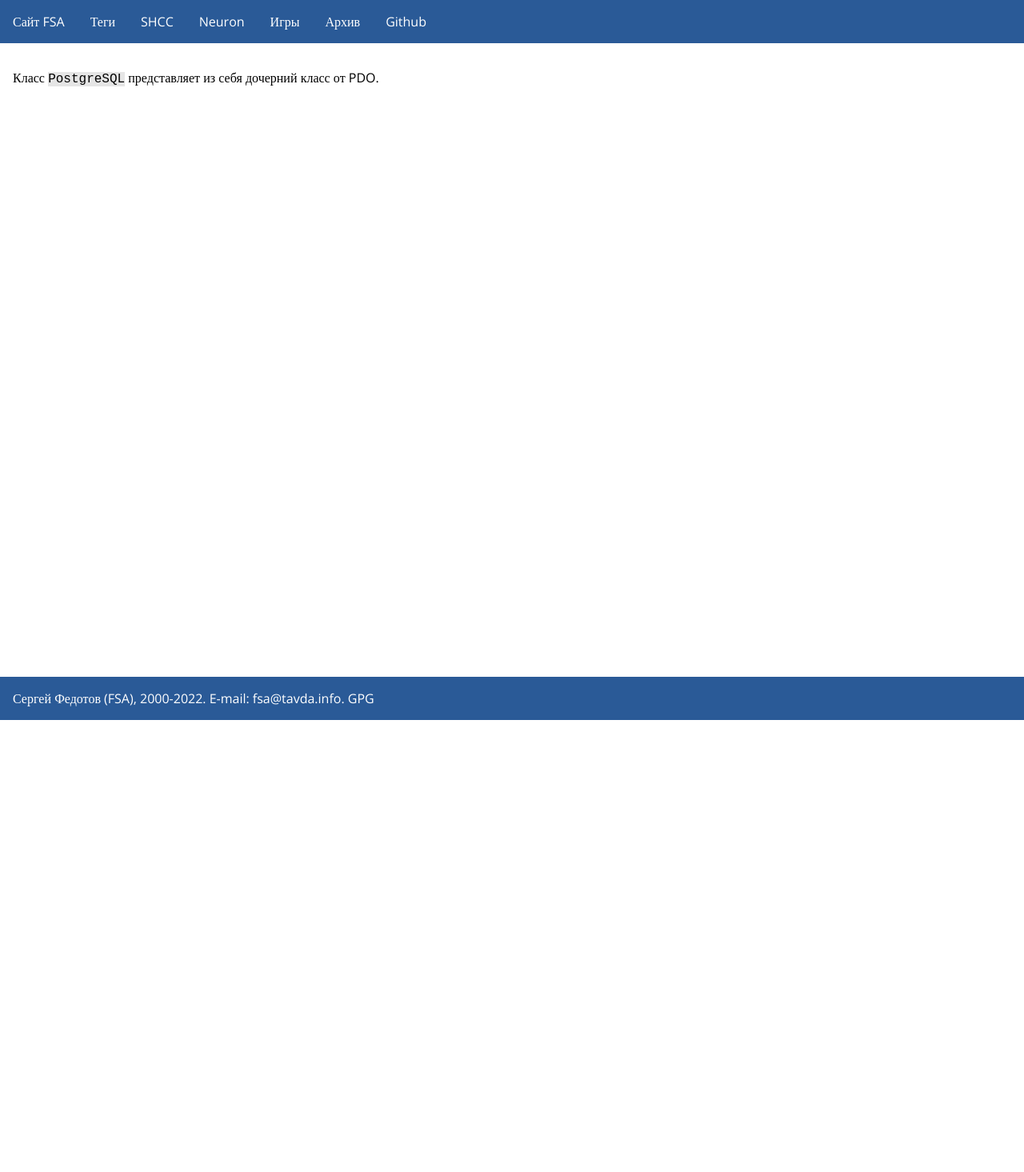
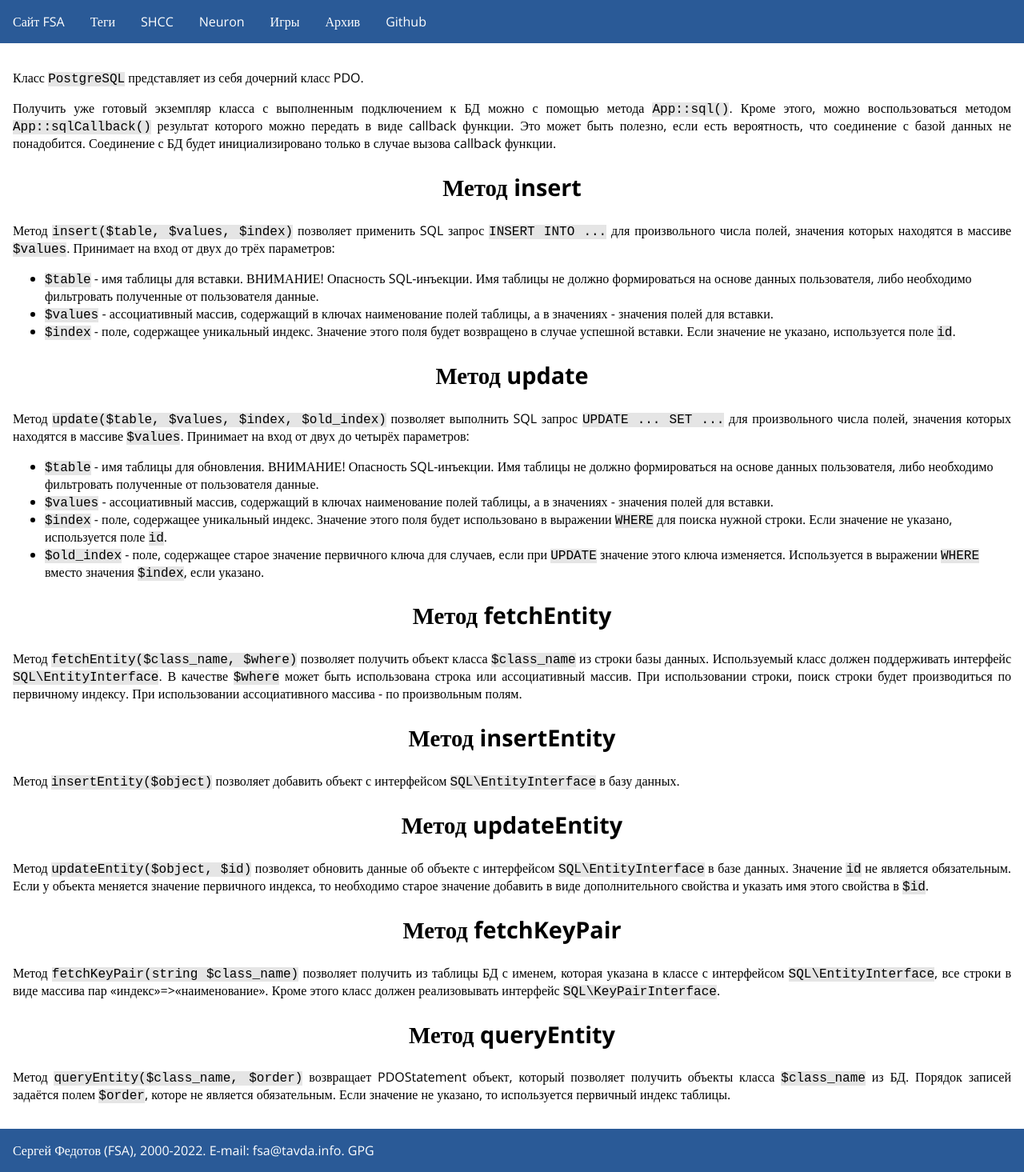
Before and after one commit to fsa/site, a Jekyll site: the page built from neuron/postgresql.md, in a window 1280 px wide. Shown: the whole page at 80% size. Built offline with Jekyll 4.4.1, drawn with Linux system fonts in a browser that asks for light colours; before the commit the page ends 900 px from its top, so only the background shows below that.

Commit message:
Добавлен раздел PostgreSQL во фреймворке Neuron

```diff
--- a/neuron/postgresql.md
+++ b/neuron/postgresql.md
@@ -4,4 +4,43 @@ title: Neuron Framework - объект PostgreSQL
 excerpt: PHP фреймворк Neuron - объект PostgreSQL
 ---
 
-Класс `PostgreSQL` представляет из себя дочерний класс от PDO.
+Класс `PostgreSQL` представляет из себя дочерний класс PDO.
+
+Получить уже готовый экземпляр класса с выполненным подключением к БД можно с помощью метода `App::sql()`. Кроме этого, можно воспользоваться методом `App::sqlCallback()` результат которого можно передать в виде callback функции. Это может быть полезно, если есть вероятность, что соединение с базой данных не понадобится. Соединение с БД будет инициализировано только в случае вызова callback функции.
+
+## Метод insert
+
+Метод `insert($table, $values, $index)` позволяет применить SQL запрос `INSERT INTO ...` для произвольного числа полей, значения которых находятся в массиве `$values`. Принимает на вход от двух до трёх параметров:
+
+* `$table` - имя таблицы для вставки. ВНИМАНИЕ! Опасность SQL-инъекции. Имя таблицы не должно формироваться на основе данных пользователя, либо необходимо фильтровать полученные от пользователя данные.
+* `$values` - ассоциативный массив, содержащий в ключах наименование полей таблицы, а в значениях - значения полей для вставки.
+* `$index` - поле, содержащее уникальный индекс. Значение этого поля будет возвращено в случае успешной вставки. Если значение не указано, используется поле `id`.
+
+## Метод update
+
+Метод `update($table, $values, $index, $old_index)` позволяет выполнить SQL запрос `UPDATE ... SET ...` для произвольного числа полей, значения которых находятся в массиве `$values`. Принимает на вход от двух до четырёх параметров:
+
+* `$table` - имя таблицы для обновления. ВНИМАНИЕ! Опасность SQL-инъекции. Имя таблицы не должно формироваться на основе данных пользователя, либо необходимо фильтровать полученные от пользователя данные.
+* `$values` - ассоциативный массив, содержащий в ключах наименование полей таблицы, а в значениях - значения полей для вставки.
+* `$index` - поле, содержащее уникальный индекс. Значение этого поля будет использовано в выражении `WHERE` для поиска нужной строки. Если значение не указано, используется поле `id`.
+* `$old_index` - поле, содержащее старое значение первичного ключа для случаев, если при `UPDATE` значение этого ключа изменяется. Используется в выражении `WHERE` вместо значения `$index`, если указано.
+
+## Метод fetchEntity
+
+Метод `fetchEntity($class_name, $where)` позволяет получить объект класса `$class_name` из строки базы данных. Используемый класс должен поддерживать интерфейс `SQL\EntityInterface`. В качестве `$where` может быть использована строка или ассоциативный массив. При использовании строки, поиск строки будет производиться по первичному индексу. При использовании ассоциативного массива - по произвольным полям.
+
+## Метод insertEntity
+
+Метод `insertEntity($object)` позволяет добавить объект с интерфейсом `SQL\EntityInterface` в базу данных.
+
+## Метод updateEntity
+
+Метод `updateEntity($object, $id)` позволяет обновить данные об объекте с интерфейсом `SQL\EntityInterface` в базе данных. Значение `id` не является обязательным. Если у объекта меняется значение первичного индекса, то необходимо старое значение добавить в виде дополнительного свойства и указать имя этого свойства в `$id`.
+
+## Метод fetchKeyPair
+
+Метод `fetchKeyPair(string $class_name)` позволяет получить из таблицы БД с именем, которая указана в классе с интерфейсом `SQL\EntityInterface`, все строки в виде массива пар «индекс»=>«наименование». Кроме этого класс должен реализовывать интерфейс `SQL\KeyPairInterface`.
+
+## Метод queryEntity
+
+Метод `queryEntity($class_name, $order)` возвращает PDOStatement объект, который позволяет получить объекты класса `$class_name` из БД. Порядок записей задаётся полем `$order`, которе не является обязательным. Если значение не указано, то используется первичный индекс таблицы.
```
